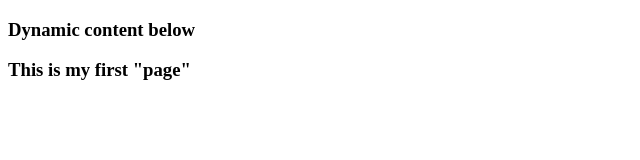
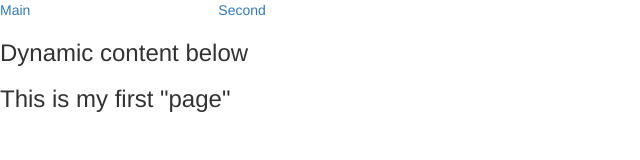
Before and after one commit to rkevinr/ng1test, a plain HTML site: page index.html in a window 1280 px wide. Shown: the whole page, without its empty margins (0-640 px from the left). Drawn offline with nearby package versions, Linux system fonts and the light colour scheme; some packages are replaced by stand-ins of ours.

Commit message:
trivial Bootstrap CSS addition for pseudo-nav

```diff
--- a/index.html
+++ b/index.html
@@ -1,30 +1,38 @@
 <!DOCTYPE html>
 <html ng-app="myApp">
     <head>
+        <meta charset="utf-8">
+        <meta http-equiv="X-UA-Compatible" content="IE=edge">
+        <meta name="viewport" content="width=device-width, initial-scale=1">
+        <title>Try Bootstrap (w/ng1)</title>
+
         <script src="https://ajax.googleapis.com/ajax/libs/angularjs/1.6.2/angular.min.js"></script>
         <script src="https://code.angularjs.org/1.6.2/angular-messages.min.js"></script>
         <script src="https://code.angularjs.org/1.6.2/angular-route.min.js"></script>
-        <script src="scripts/myApp.js"></script>
+
+        <link rel="stylesheet" href="https://maxcdn.bootstrapcdn.com/bootstrap/3.3.7/css/bootstrap.min.css"
+        integrity="sha384-BVYiiSIFeK1dGmJRAkycuHAHRg32OmUcww7on3RYdg4Va+PmSTsz/K68vbdEjh4u" crossorigin="anonymous">
+
+        <link rel="stylesheet" href="https://maxcdn.bootstrapcdn.com/bootstrap/3.3.7/css/bootstrap-theme.min.css"
+        integrity="sha384-rHyoN1iRsVXV4nD0JutlnGaslCJuC7uwjduW9SVrLvRYooPp2bWYgmgJQIXwl/Sp" crossorigin="anonymous">
 
         <!-- <base href="/"> -->   <!-- apparently NOT necessary -->
     </head>
 
     <body>
+        <div id="gridContainer">
+            <div class="row grid-row">
+                <div class="col-xs-2"><a href="#/">Main</a></div>
+                <div class="col-xs-2"><a href="#/second">Second</a></div>
+            </div>
+        </div>
+
         <div id="header"><h3>Dynamic content below</h3></div>
         <div ng-view></div>
 
-        <!--  commented the following out, 'cause now using ng-view above
-        <div id="angular_div" ng-controller="myFirstController">
-            <form name="myForm">
-              <input type="text" ng-model="field" name="myField"
-                                                required minlength="5" />
-              <div ng-messages="myForm.myField.$error">
-                <div ng-message="required">You did not enter a field</div>
-                <div ng-message="minlength">The value entered is too short</div>
-              </div>
-            </form>
-        </div>
-        -->
-
+        <!-- <script src="https://maxcdn.bootstrapcdn.com/bootstrap/3.3.7/js/bootstrap.min.js"
+            integrity="sha384-Tc5IQib027qvyjSMfHjOMaLkfuWVxZxUPnCJA7l2mCWNIpG9mGCD8wGNIcPD7Txa" crossorigin="anonymous">
+        </script> -->
+        <script src="scripts/myApp.js"></script>
     </body>
 </html>
```
